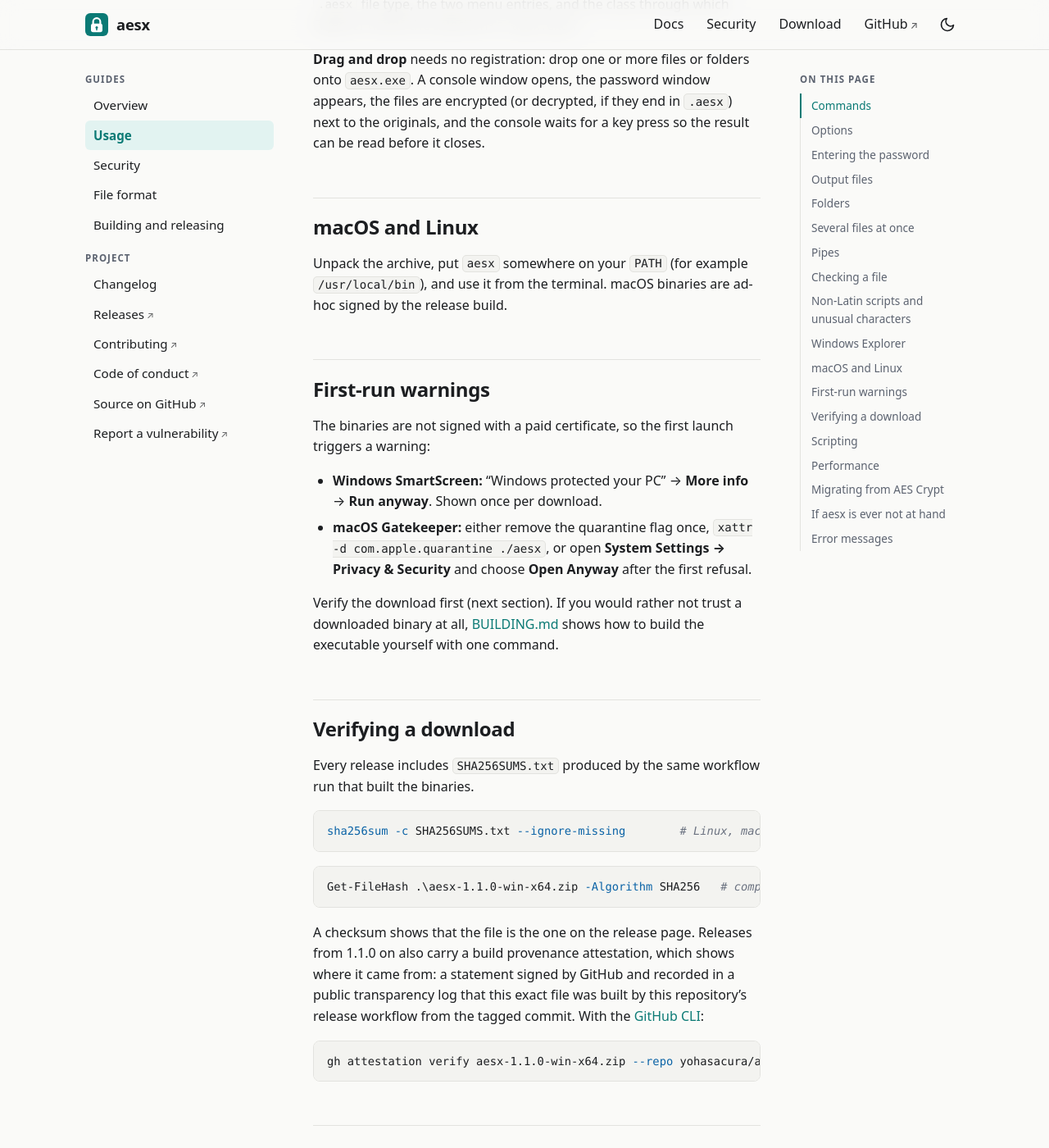
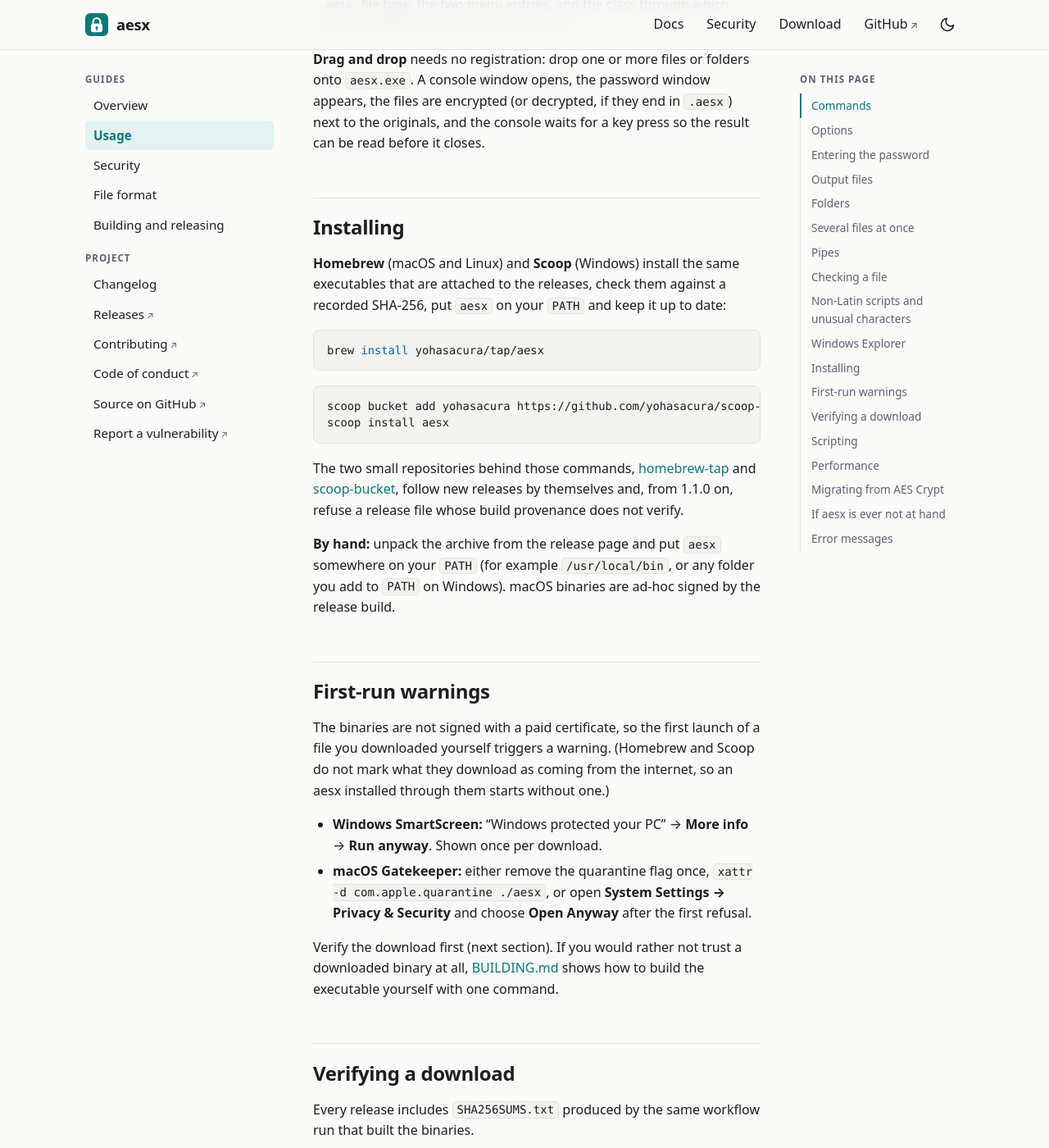
Before and after one commit to yohasacura/aesx, a Jekyll site: the page built from docs/USAGE.md, in a window 1280 px wide and 1400 px high, scrolled down 8371 px. Shown: the whole window at 82% size. Built offline with Jekyll 4.4.1, drawn with Linux system fonts in a browser that asks for light colours; our own code applies the rules of GitHub Pages for plain Markdown files.

Commit message:
docs: installation through Homebrew and Scoop
brew install yohasacura/tap/aesx (macOS, Linux) and scoop install aesx from
the yohasacura bucket (Windows) install the release executables by checksum.
The two repositories behind them follow new releases on a daily run, verify
build provenance from 1.1.0 on, and test what they publish; the building
guide says how to make them follow a release at once.

Co-Authored-By: Claude Fable 5.2 <noreply@anthropic.com>

````diff
--- a/docs/USAGE.md
+++ b/docs/USAGE.md
@@ -250,14 +250,35 @@ console window opens, the password window appears, the files are encrypted (or d
 they end in `.aesx`) next to the originals, and the console waits for a key press so the result
 can be read before it closes.
 
-## macOS and Linux
+## Installing
 
-Unpack the archive, put `aesx` somewhere on your `PATH` (for example `/usr/local/bin`), and use
-it from the terminal. macOS binaries are ad-hoc signed by the release build.
+**Homebrew** (macOS and Linux) and **Scoop** (Windows) install the same executables that are
+attached to the releases, check them against a recorded SHA-256, put `aesx` on your `PATH` and
+keep it up to date:
+
+```bash
+brew install yohasacura/tap/aesx
+```
+
+```powershell
+scoop bucket add yohasacura https://github.com/yohasacura/scoop-bucket
+scoop install aesx
+```
+
+The two small repositories behind those commands,
+[homebrew-tap](https://github.com/yohasacura/homebrew-tap) and
+[scoop-bucket](https://github.com/yohasacura/scoop-bucket), follow new releases by themselves
+and, from 1.1.0 on, refuse a release file whose build provenance does not verify.
+
+**By hand:** unpack the archive from the release page and put `aesx` somewhere on your `PATH`
+(for example `/usr/local/bin`, or any folder you add to `PATH` on Windows). macOS binaries are
+ad-hoc signed by the release build.
 
 ## First-run warnings
 
-The binaries are not signed with a paid certificate, so the first launch triggers a warning:
+The binaries are not signed with a paid certificate, so the first launch of a file you
+downloaded yourself triggers a warning. (Homebrew and Scoop do not mark what they download as
+coming from the internet, so an aesx installed through them starts without one.)
 
 - **Windows SmartScreen:** "Windows protected your PC" → **More info** → **Run anyway**. Shown once
   per download.
````
Also changed, not shown: README.md (+16 -4 lines), docs/BUILDING.md (+17 -0 lines), site/index.html (+10 -0 lines), CHANGELOG.md.
